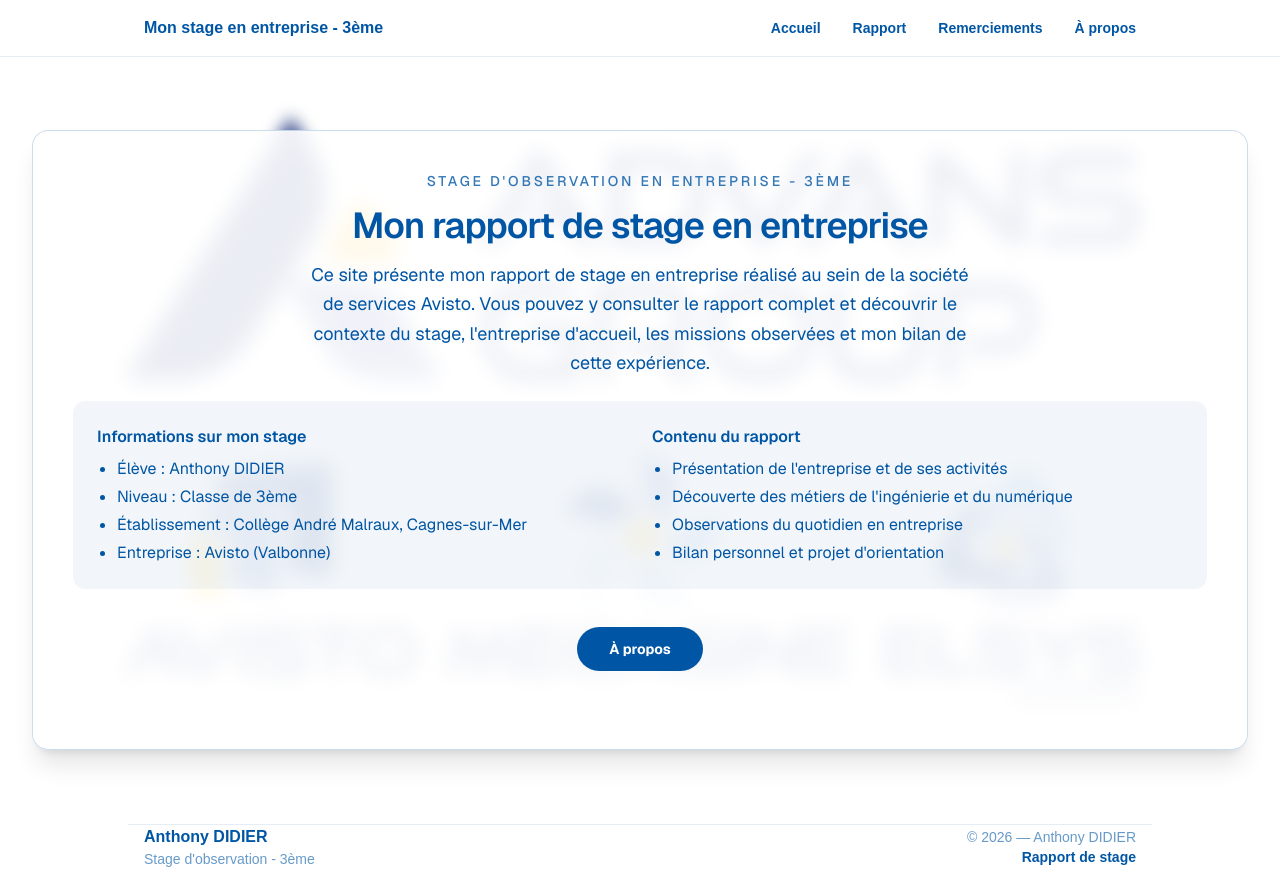
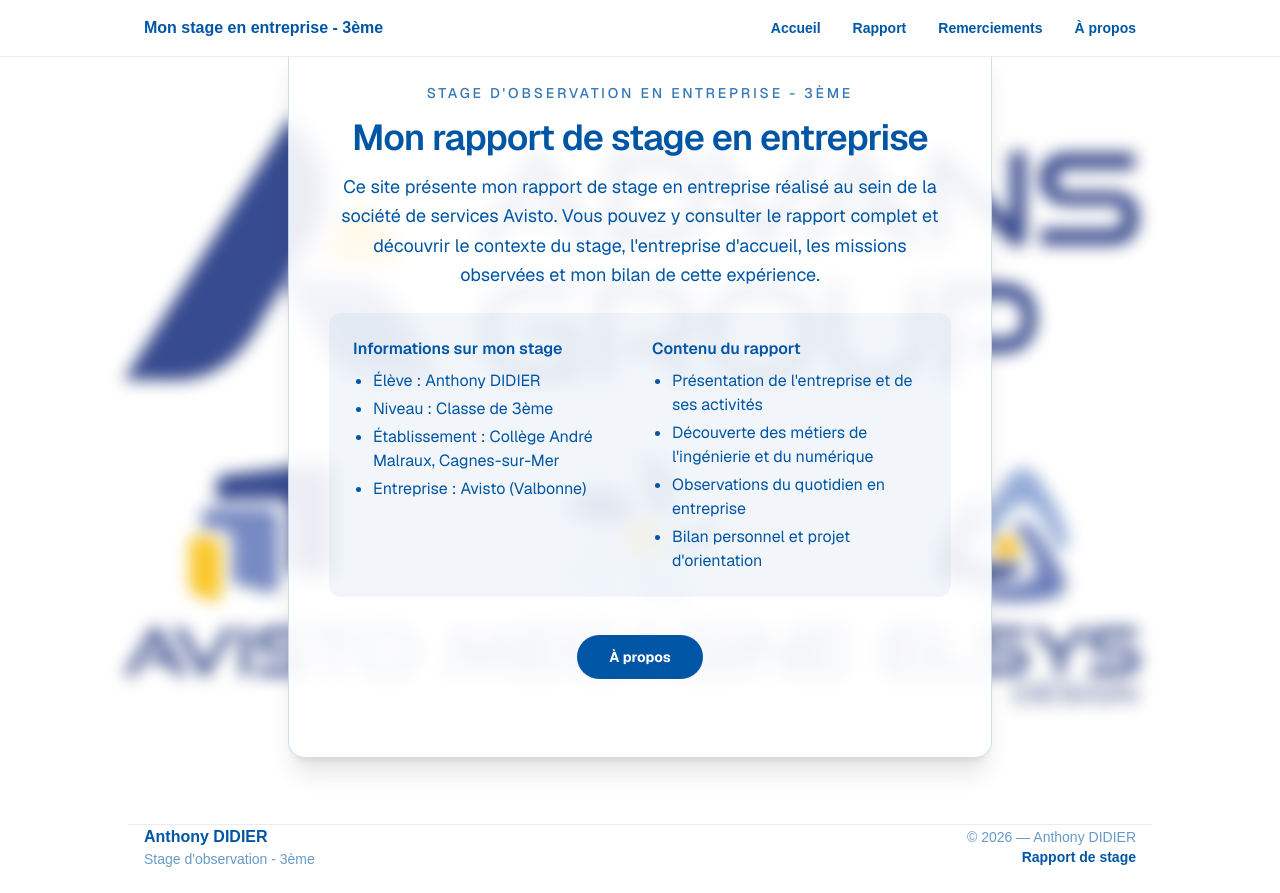
Before and after one commit to Anthonyz150/rapport-de-stage-Anthony, a Next.js app: page / in a window 1280 px wide. Built offline with nearby package versions, Linux system fonts and the light colour scheme.

Commit message:
Rétablissment

```diff
--- a/app/page.tsx
+++ b/app/page.tsx
@@ -4,15 +4,8 @@
   return (
     <div className="relative flex min-h-screen items-center justify-center font-sans overflow-hidden">
       <div className="pointer-events-none absolute inset-0 bg-[url('/Logo%20Advans.jpg')] bg-cover md:bg-contain bg-center blur-sm opacity-90" />
-      {/* 2. Structure de centrage TOTAL */}
-      <main className="relative z-10 flex min-h-screen w-full flex-col">
-
-        {/* Espaceur pour la Navbar (Hauteur fixe) */}
-        <div className="h-20 w-full flex-shrink-0" />
-
-        {/* Conteneur de centrage horizontal et vertical */}
-        <div className="flex flex-1 w-full items-center justify-center p-4 sm:p-8">        <div className="w-full rounded-2xl bg-white/90 p-5 sm:p-10 shadow-xl backdrop-blur-sm border border-[#0056A4]/20">
-
+      <main className="relative z-10 flex w-full max-w-3xl items-center justify-center py-10 px-4 sm:px-8">
+        <div className="w-full rounded-2xl bg-white/90 p-5 sm:p-10 shadow-xl backdrop-blur-sm border border-[#0056A4]/20">
           {/* En-tête / contexte */}
           <header className="flex w-full flex-col items-center gap-3 text-center">
             <p className="text-sm font-medium uppercase tracking-[0.2em] text-[#0056A4]/80">
@@ -68,7 +61,7 @@
               <span className="absolute inset-0 rounded-full bg-white/10 opacity-0 transition-opacity group-hover:opacity-100" />
             </Link>
           </div>
-        </div>
+
         </div>
       </main>
     </div>
```
